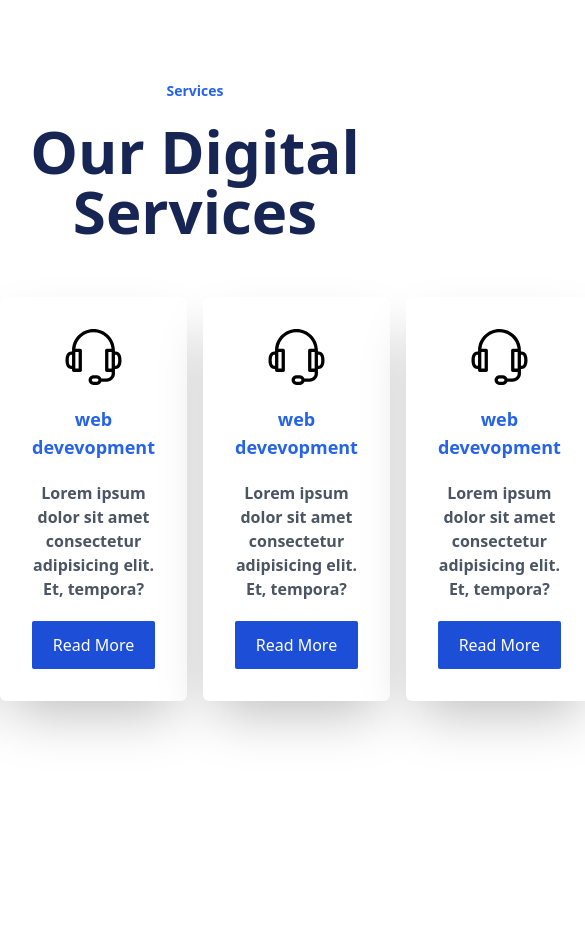
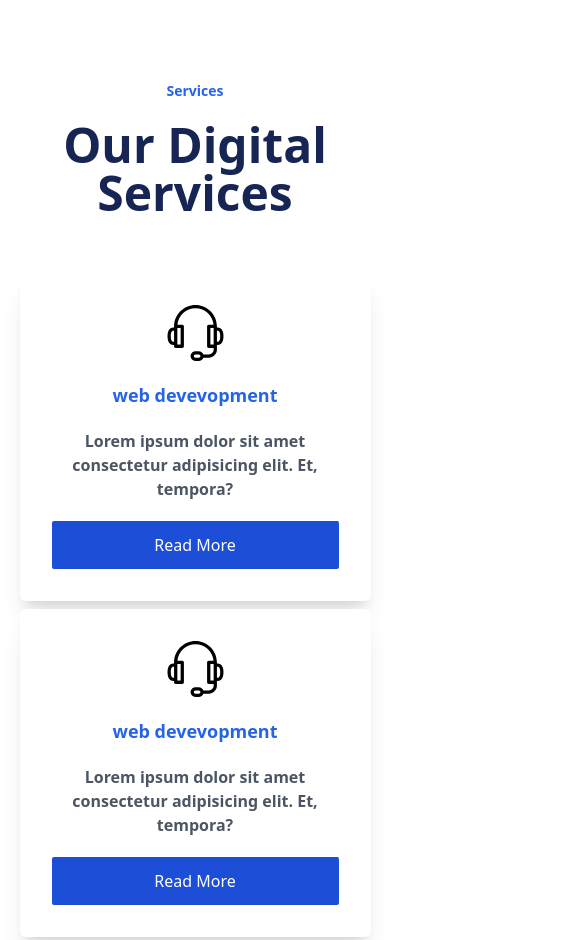
Before and after one commit to gasanashema/samar-web, a website: page html/index.html in a window 390 px wide. Shown: the part 515-1455 px from the top of the page, 585 px wide, since content can reach past the window. Before the commit the page ends 1312 px from the top, so only its background shows below. Drawn offline with Linux system fonts and the light colour scheme.

Commit message:
services section responsive

```diff
--- a/html/index.html
+++ b/html/index.html
@@ -81,28 +81,28 @@
     <div class="max-h-fit py-24 min-w-7xl  xl:mx-[10%] md:mx-[5%] mx-[5%] bg-cover bg-no-repeat bg-center" style="background-image: url(../images/bg/bg20.png);">
         <div class="">
             <h3 class="text-sm text-blue-600 font-bold text-center">Services</h3>
-            <h1 class="text-6xl font-extrabold text-center mt-5 text-blue-950">Our Digital Services</h1>
+            <h1 class="md:text-6xl text-5xl font-extrabold text-center mt-5 text-blue-950">Our Digital Services</h1>
         </div>
-        <div class="flex justify-center space-x-4 mt-14">
-            <div class="flex flex-col space-y-5 p-8 shadow-2xl rounded-md bg-white">
+        <div class="flex justify-center flex-wrap xl:flex-nowrap lg:space-x-4 mt-14 md:gap-4 gap-2">
+            <div class="flex flex-col space-y-5 p-8 shadow-xl rounded-md bg-white md:w-[45%]">
                 <img src="../images/icons/c1a42e1a-972e-4c2b-9a7a-ae2ca93423ab.svg" class="h-14" alt="">
                 <h2 class="text-blue-600 font-bold text-lg text-center">web devevopment</h2>
                 <p class="text-center font-semibold text-gray-600">Lorem ipsum dolor sit amet consectetur adipisicing elit. Et, tempora?</p>
                 <button class="bg-blue-700 py-3 px-5 text-white rounded-sm">Read More</button>
             </div>
-            <div class="flex flex-col space-y-5 p-8 shadow-2xl rounded-md bg-white">
+            <div class="flex flex-col space-y-5 p-8 shadow-xl rounded-md bg-white md:w-[45%]">
                 <img src="../images/icons/c1a42e1a-972e-4c2b-9a7a-ae2ca93423ab.svg" class="h-14" alt="">
                 <h2 class="text-blue-600 font-bold text-lg text-center">web devevopment</h2>
                 <p class="text-center font-semibold text-gray-600">Lorem ipsum dolor sit amet consectetur adipisicing elit. Et, tempora?</p>
                 <button class="bg-blue-700 py-3 px-5 text-white rounded-sm">Read More</button>
             </div>
-            <div class="flex flex-col space-y-5 p-8 shadow-2xl rounded-md bg-white">
+            <div class="flex flex-col space-y-5 p-8 shadow-xl rounded-md bg-white md:w-[45%]">
                 <img src="../images/icons/c1a42e1a-972e-4c2b-9a7a-ae2ca93423ab.svg" class="h-14" alt="">
                 <h2 class="text-blue-600 font-bold text-lg text-center">web devevopment</h2>
                 <p class="text-center font-semibold text-gray-600">Lorem ipsum dolor sit amet consectetur adipisicing elit. Et, tempora?</p>
                 <button class="bg-blue-700 py-3 px-5 text-white rounded-sm">Read More</button>
             </div>
-            <div class="flex flex-col space-y-5 p-8 shadow-2xl rounded-md bg-white">
+            <div class="flex flex-col space-y-5 p-8 shadow-xl rounded-md bg-white md:w-[45%]">
                 <img src="../images/icons/c1a42e1a-972e-4c2b-9a7a-ae2ca93423ab.svg" class="h-14" alt="">
                 <h2 class="text-blue-600 font-bold text-lg text-center">web devevopment</h2>
                 <p class="text-center font-semibold text-gray-600">Lorem ipsum dolor sit amet consectetur adipisicing elit. Et, tempora?</p>
```
Also changed, not shown: src/output.css.
